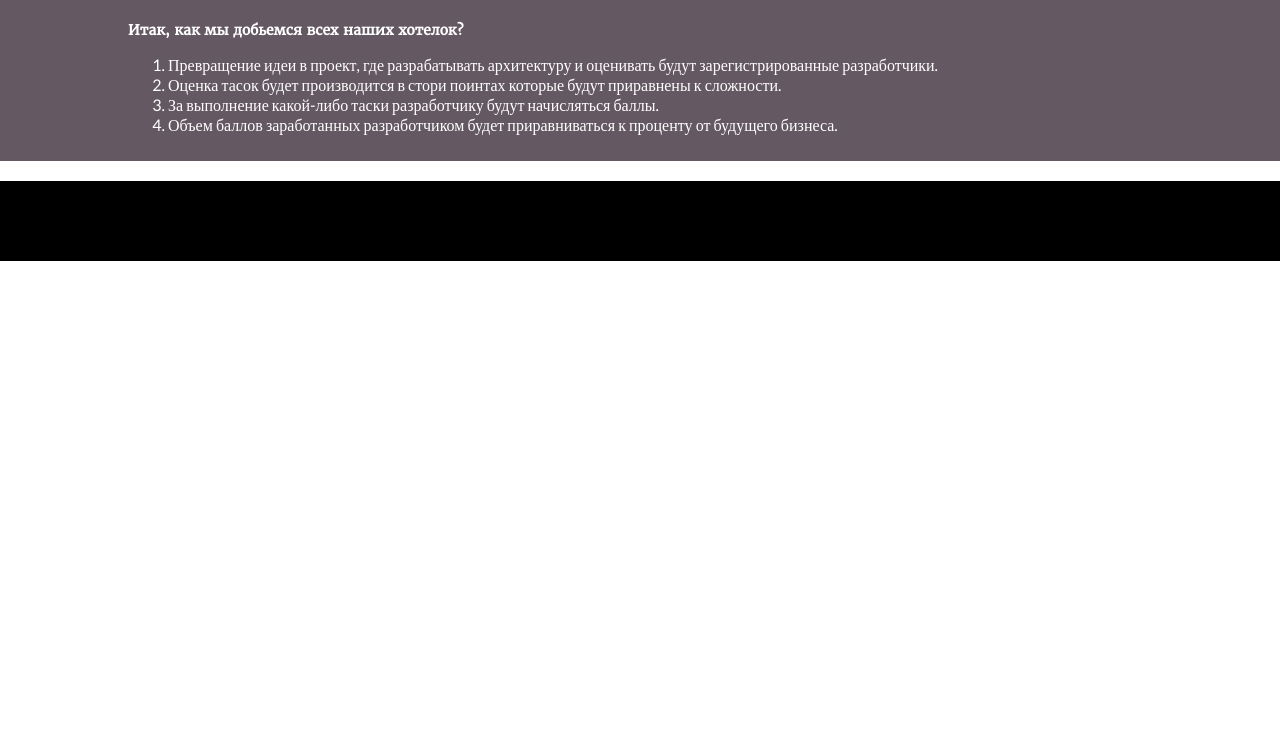
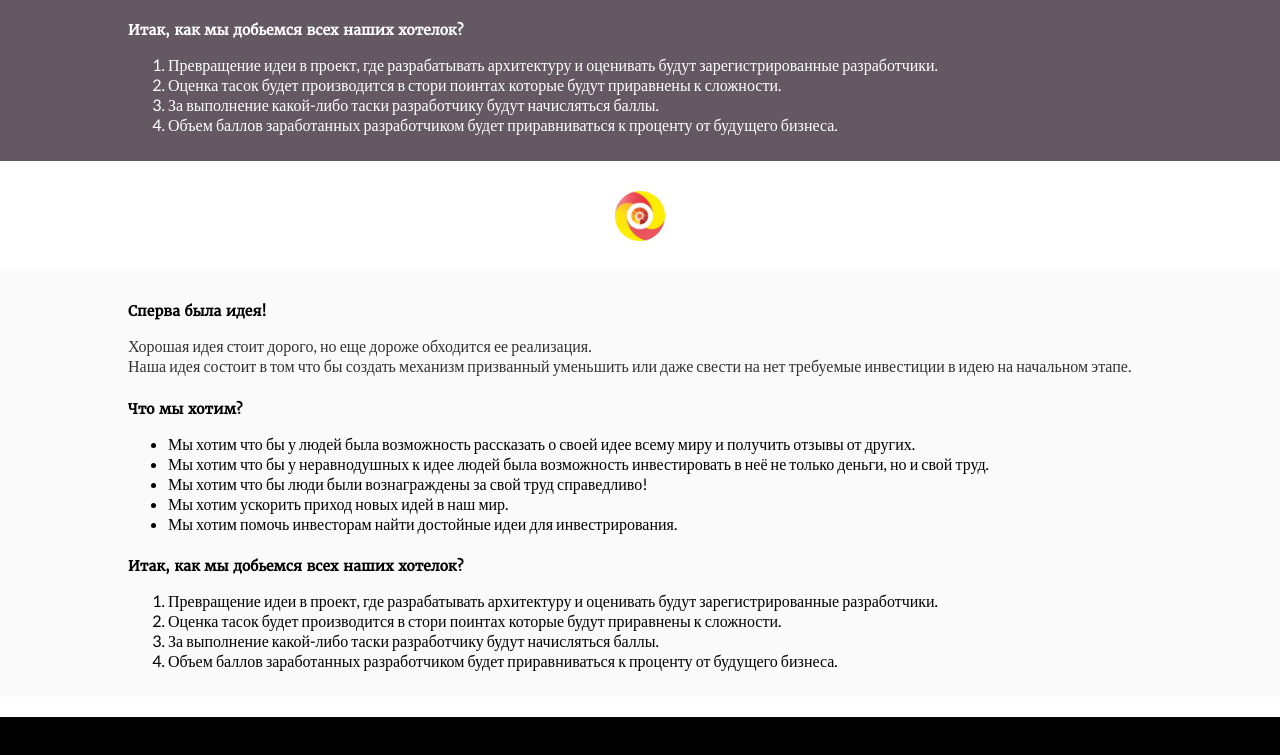
Before and after one commit to dvovna/ITIdea, a plain HTML site: page welcome.html in a window 1280 px wide. Shown: the part 1934-2689 px from the top of the page. Before the commit the page ends 2195 px from the top, so only its background shows below. Drawn offline with Linux system fonts and the light colour scheme.

Commit message:
business section impl;

```diff
--- a/welcome.html
+++ b/welcome.html
@@ -101,6 +101,35 @@
             </ol>
         </section>
     </section>
+    <section id="business" class="description-section">
+        <div class="icon business-icon small-icon"></div>
+
+        <section class="text-section">
+            <h5 class="text-title">Сперва была идея!</h5>
+            <p>
+                Хорошая идея стоит дорого, но еще дороже обходится ее реализация.<br/>
+                Наша идея состоит в том что бы создать механизм призванный уменьшить или даже свести на нет
+                требуемые инвестиции в идею на начальном этапе.
+            </p>
+
+            <h5 class="text-title">Что мы хотим?</h5>
+            <ul>
+                <li>Мы хотим что бы у людей была возможность рассказать о своей идее всему миру и получить отзывы от других.</li>
+                <li>Мы хотим что бы у неравнодушных к идее людей была возможность инвестировать в неё не только деньги, но и свой труд.</li>
+                <li>Мы хотим что бы люди были вознаграждены за свой труд справедливо!</li>
+                <li>Мы хотим ускорить приход новых идей в наш мир.</li>
+                <li>Мы хотим помочь инвесторам найти достойные идеи для инвестрирования.</li>
+            </ul>
+
+            <h5 class="text-title">Итак, как мы добьемся всех наших хотелок?</h5>
+            <ol>
+                <li>Превращение идеи в проект, где разрабатывать архитектуру и оценивать будут зарегистрированные разработчики.</li>
+                <li>Оценка тасок будет производится в стори поинтах которые будут приравнены к сложности.</li>
+                <li>За выполнение какой-либо таски разработчику будут начисляться баллы.</li>
+                <li>Объем баллов заработанных разработчиком будет приравниваться к проценту от будущего бизнеса.</li>
+            </ol>
+        </section>
+    </section>
 </section>
 
 <footer></footer>
```
